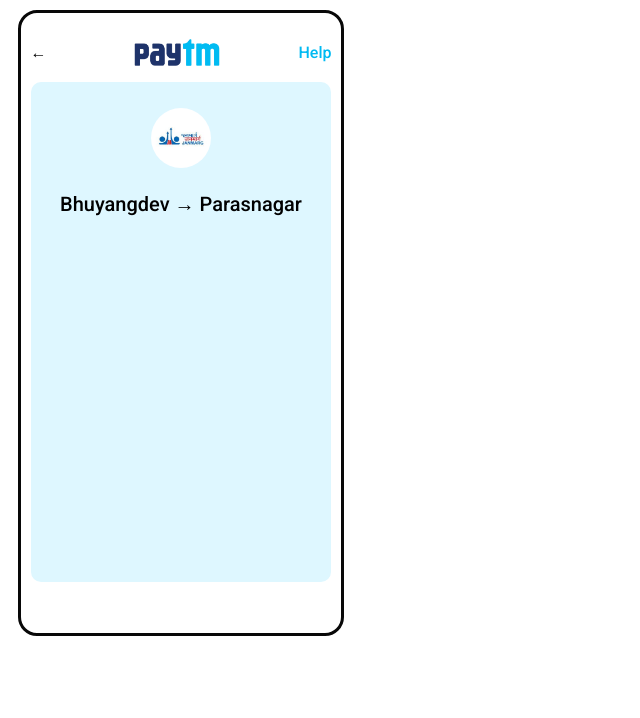
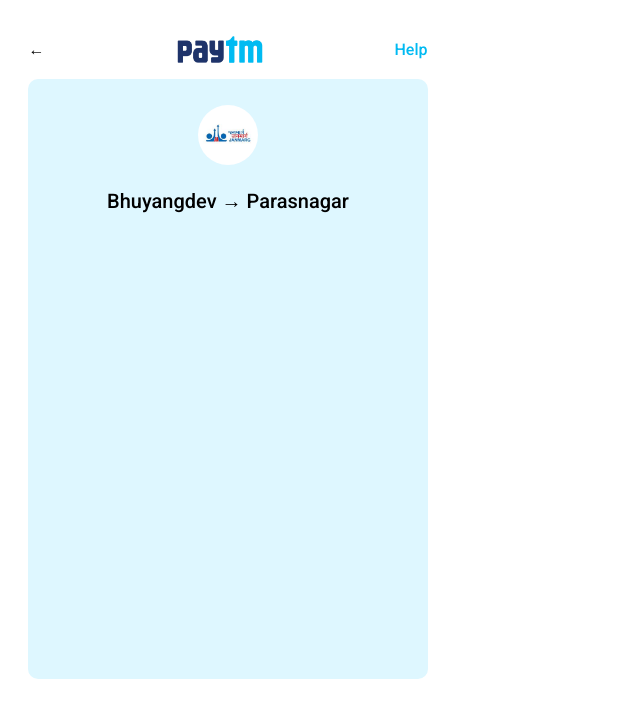
Before and after one commit to jit3412/b-ticket, a plain HTML site: page index.html in a window 1280 px wide. Shown: the whole page, without its empty margins (0-640 px from the left). Drawn offline with Linux system fonts and the light colour scheme.

Commit message:
Update index.html

```diff
--- a/index.html
+++ b/index.html
@@ -5,8 +5,8 @@
 
     #plogo {
     width: 110px;
-    padding-left: 75px;
-    padding-right: 67px;
+    padding-left: 120px;
+    padding-right: 120px;
    }
    .topsec {
     display: flex;
@@ -19,17 +19,17 @@
    }
    .main-section {
     margin: 10px;
-border: solid rgb(8, 8, 8) 3px;
-border-radius: 19px;
+/* border: solid rgb(204, 35, 35) 3px; */
+border-radius: 20px;
 padding: 10px;
-height: 600px;
-width: 300px;
+height: 700px;
+width: 400px;
    }
    .main {
     background-color: #def7ff;
     border-radius: 10px;
-    height: 500px;
-    width: 300px;
+    height: 600px;
+    width: 400px;
     display: flex;
     flex-direction: column;
     justify-content: center;
@@ -38,7 +38,7 @@ width: 300px;
 
    }
    #jlo{
-    margin-top: -320px;
+    margin-top: -420px;
    }
     div #jlogo{
 
```
